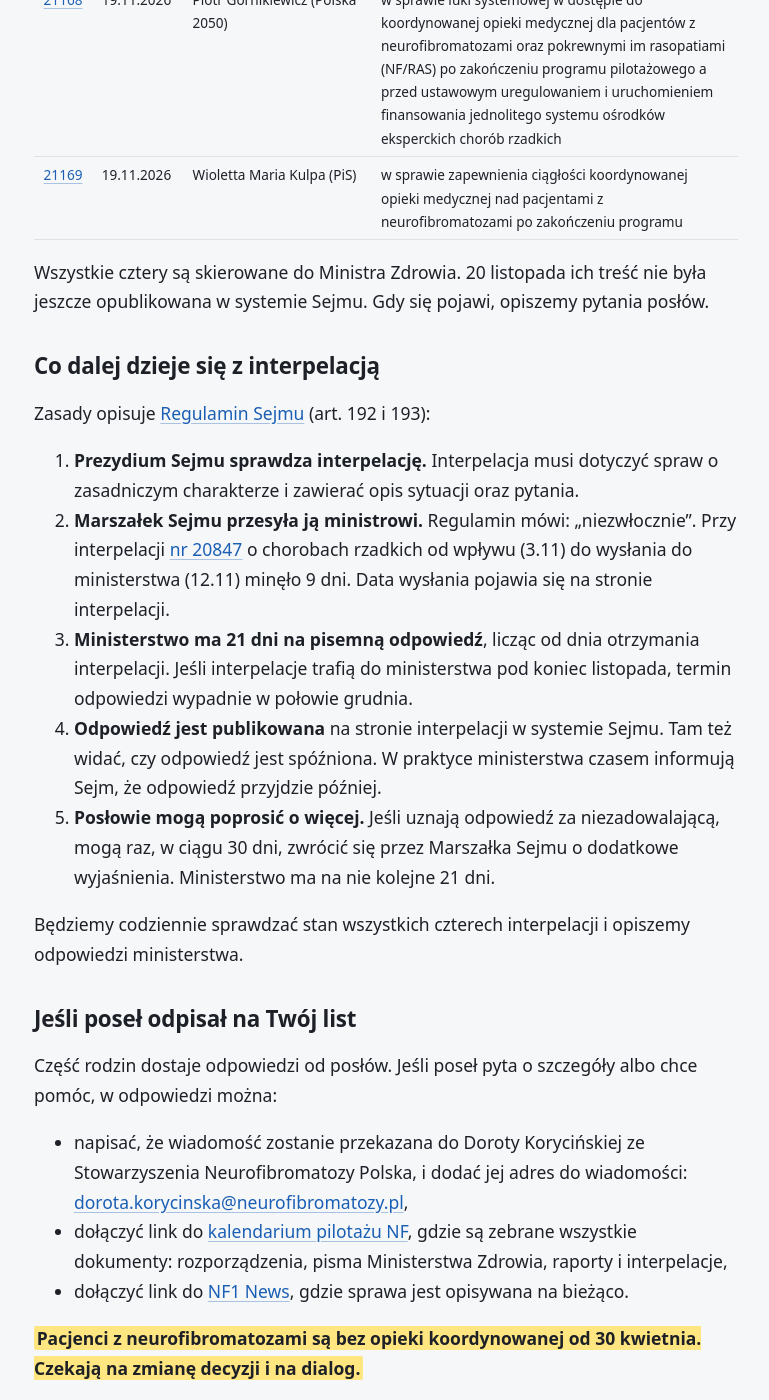
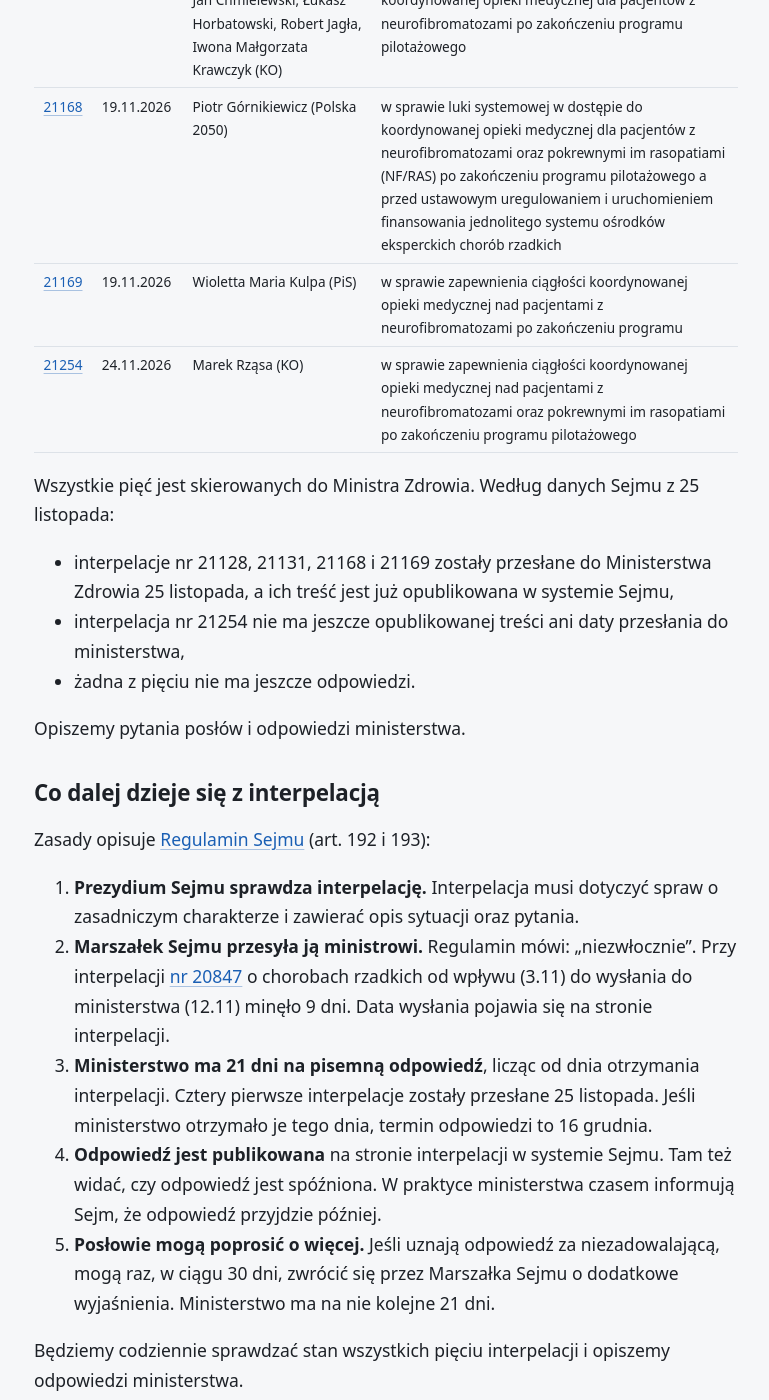
Before and after one commit to sylwiaeb/nf1news, a Jekyll site: the page built from _posts/2026-11-20-cztery-interpelacje-w-sprawie-nf.md, in a window 1280 px wide and 1400 px high, scrolled down 1050 px. Shown: the whole window, without its empty margins (254-1023 px from the left). Built offline with Jekyll 4.4.1, drawn with Linux system fonts in a browser that asks for light colours; some of the changed text lies outside the part shown.

Commit message:
Wpis o interpelacjach: piąta interpelacja (21254), nowa grafika
Co-Authored-By: Claude Opus 5.5 <noreply@anthropic.com>
Claude-Session: https://claude.ai/code/session_019jaYARxgwumhW8skHA1Uy4

```diff
--- a/_posts/2026-11-20-cztery-interpelacje-w-sprawie-nf.md
+++ b/_posts/2026-11-20-cztery-interpelacje-w-sprawie-nf.md
@@ -1,18 +1,20 @@
 ---
 date: 2026-11-20 19:00:00 +0100
-title: "Cztery interpelacje w sprawie pacjentów z NF. Posłowie z trzech klubów pytają Ministerstwo Zdrowia"
-description: "18 i 19 listopada 2026 r. posłowie złożyli cztery interpelacje do Ministra Zdrowia w sprawie koordynowanej opieki nad pacjentami z neurofibromatozami po zakończeniu pilotażu. Podpisało je 14 posłów z PiS, KO i Polski 2050. Wyjaśniamy, co dalej dzieje się z interpelacją i ile czasu ma ministerstwo na odpowiedź."
-image: /assets/grafiki/2026-11-20-cztery-interpelacje-w-sprawie-nf.png
-grafika_alt: "Sejm, 18–19 listopada 2026: 4 interpelacje w sprawie opieki nad pacjentami z NF. 14 posłów z 3 klubów. 21 dni ma Ministerstwo Zdrowia na odpowiedź. Głos pacjentów z NF dotarł do Sejmu."
-tweet: "18–19.11 posłowie złożyli 4 interpelacje do Ministra Zdrowia w sprawie opieki nad pacjentami z neurofibromatozami po końcu pilotażu. Podpisało je 14 posłów z PiS, KO i Polski 2050. MZ ma 21 dni na odpowiedź od otrzymania. @MZ_GOV_PL #NF1 #neurofibromatoza #ChorobyRzadkie"
-fb: "18 i 19 listopada 2026 r. w Sejmie złożono cztery interpelacje do Ministra Zdrowia w sprawie koordynowanej opieki nad pacjentami z neurofibromatozami po zakończeniu programu pilotażowego 30 kwietnia. Podpisało je 14 posłów z trzech klubów: PiS, KO i Polski 2050. Od 14 listopada pacjenci i rodziny pisali do posłów z prośbą o pomoc. Dziękujemy wszystkim, którzy napisali. Ministerstwo Zdrowia ma 21 dni na odpowiedź od dnia otrzymania interpelacji. Ministerstwo Zdrowia kieruje minister Jolanta Sobierańska-Grenda. #NF1 #neurofibromatoza #ChorobyRzadkie"
+title: "Pięć interpelacji w sprawie pacjentów z NF. Posłowie z trzech klubów pytają Ministerstwo Zdrowia"
+description: "Od 18 do 24 listopada 2026 r. posłowie złożyli pięć interpelacji do Ministra Zdrowia w sprawie koordynowanej opieki nad pacjentami z neurofibromatozami po zakończeniu pilotażu. Podpisało je 15 posłów z PiS, KO i Polski 2050. Wyjaśniamy, co dalej dzieje się z interpelacją i ile czasu ma ministerstwo na odpowiedź."
+image: /assets/grafiki/2026-11-20-piec-interpelacji-w-sprawie-nf.png
+grafika_alt: "Sejm, 18–24 listopada 2026: 5 interpelacji w sprawie opieki nad pacjentami z NF. 15 posłów z 3 klubów. 21 dni ma Ministerstwo Zdrowia na odpowiedź. Głos pacjentów z NF dotarł do Sejmu."
+tweet: "Już 5 interpelacji do Ministra Zdrowia w sprawie opieki nad pacjentami z neurofibromatozami po końcu pilotażu. Podpisało je 15 posłów z PiS, KO i Polski 2050. MZ ma 21 dni na odpowiedź od otrzymania. @MZ_GOV_PL #NF1 #neurofibromatoza #ChorobyRzadkie"
+fb: "Od 18 do 24 listopada 2026 r. w Sejmie złożono pięć interpelacji do Ministra Zdrowia w sprawie koordynowanej opieki nad pacjentami z neurofibromatozami po zakończeniu programu pilotażowego 30 kwietnia. Podpisało je 15 posłów z trzech klubów: PiS, KO i Polski 2050. Piątą interpelację złożył 24 listopada poseł Marek Rząsa (KO). Od 14 listopada pacjenci i rodziny pisali do posłów z prośbą o pomoc. Dziękujemy wszystkim, którzy napisali. Ministerstwo Zdrowia ma 21 dni na odpowiedź od dnia otrzymania interpelacji. Ministerstwo Zdrowia kieruje minister Jolanta Sobierańska-Grenda. #NF1 #neurofibromatoza #ChorobyRzadkie"
 ---
 
-18 i 19 listopada 2026 r. w Sejmie złożono cztery interpelacje do Ministra Zdrowia w sprawie opieki nad pacjentami z neurofibromatozami (NF) po zakończeniu programu pilotażowego. **<mark>Podpisało je 14 posłów z trzech klubów: Prawa i Sprawiedliwości, Koalicji Obywatelskiej i Polski 2050.</mark>**
+*Aktualizacja 25 listopada 2026 r.: 24 listopada wpłynęła piąta interpelacja w tej sprawie, od posła Marka Rząsy (KO). 25 listopada cztery pierwsze interpelacje zostały przesłane do Ministerstwa Zdrowia.*
+
+Od 18 do 24 listopada 2026 r. w Sejmie złożono pięć interpelacji do Ministra Zdrowia w sprawie opieki nad pacjentami z neurofibromatozami (NF) po zakończeniu programu pilotażowego. **<mark>Podpisało je 15 posłów z trzech klubów: Prawa i Sprawiedliwości, Koalicji Obywatelskiej i Polski 2050.</mark>**
 
 Od 14 listopada pacjenci z NF i ich rodziny [pisali do posłów]({{ '/napisz-do-posla/' | relative_url }}) z prośbą o pomoc. Cztery dni później w Sejmie pojawiły się pierwsze interpelacje. Dziękujemy wszystkim, którzy napisali.
 
-## Cztery interpelacje
+## Pięć interpelacji
 
 | Nr | Data wpływu | Posłowie | Tytuł |
 | --- | --- | --- | --- |
@@ -20,8 +22,15 @@ Od 14 listopada pacjenci z NF i ich rodziny [pisali do posłów]({{ '/napisz-do-
 | [21131](https://sejm.gov.pl/sejm10.nsf/interpelacja.xsp?typ=int&nr=21131) | 18.11.2026 | Sylwia Bielawska, Marek Jan Chmielewski, Łukasz Horbatowski, Robert Jagła, Iwona Małgorzata Krawczyk (KO) | w sprawie zapewnienia ciągłości oraz dostępności koordynowanej opieki medycznej dla pacjentów z neurofibromatozami po zakończeniu programu pilotażowego |
 | [21168](https://sejm.gov.pl/sejm10.nsf/interpelacja.xsp?typ=int&nr=21168) | 19.11.2026 | Piotr Górnikiewicz (Polska 2050) | w sprawie luki systemowej w dostępie do koordynowanej opieki medycznej dla pacjentów z neurofibromatozami oraz pokrewnymi im rasopatiami (NF/RAS) po zakończeniu programu pilotażowego a przed ustawowym uregulowaniem i uruchomieniem finansowania jednolitego systemu ośrodków eksperckich chorób rzadkich |
 | [21169](https://sejm.gov.pl/sejm10.nsf/interpelacja.xsp?typ=int&nr=21169) | 19.11.2026 | Wioletta Maria Kulpa (PiS) | w sprawie zapewnienia ciągłości koordynowanej opieki medycznej nad pacjentami z neurofibromatozami po zakończeniu programu |
+| [21254](https://sejm.gov.pl/sejm10.nsf/interpelacja.xsp?typ=int&nr=21254) | 24.11.2026 | Marek Rząsa (KO) | w sprawie zapewnienia ciągłości koordynowanej opieki medycznej nad pacjentami z neurofibromatozami oraz pokrewnymi im rasopatiami po zakończeniu programu pilotażowego |
 
-Wszystkie cztery są skierowane do Ministra Zdrowia. 20 listopada ich treść nie była jeszcze opublikowana w systemie Sejmu. Gdy się pojawi, opiszemy pytania posłów.
+Wszystkie pięć jest skierowanych do Ministra Zdrowia. Według danych Sejmu z 25 listopada:
+
+- interpelacje nr 21128, 21131, 21168 i 21169 zostały przesłane do Ministerstwa Zdrowia 25 listopada, a ich treść jest już opublikowana w systemie Sejmu,
+- interpelacja nr 21254 nie ma jeszcze opublikowanej treści ani daty przesłania do ministerstwa,
+- żadna z pięciu nie ma jeszcze odpowiedzi.
+
+Opiszemy pytania posłów i odpowiedzi ministerstwa.
 
 ## Co dalej dzieje się z interpelacją
 
@@ -29,11 +38,11 @@ Zasady opisuje [Regulamin Sejmu](https://api.sejm.gov.pl/eli/acts/MP/2026/573/te
 
 1. **Prezydium Sejmu sprawdza interpelację.** Interpelacja musi dotyczyć spraw o zasadniczym charakterze i zawierać opis sytuacji oraz pytania.
 2. **Marszałek Sejmu przesyła ją ministrowi.** Regulamin mówi: „niezwłocznie”. Przy interpelacji [nr 20847](https://sejm.gov.pl/sejm10.nsf/interpelacja.xsp?typ=int&nr=20847) o chorobach rzadkich od wpływu (3.11) do wysłania do ministerstwa (12.11) minęło 9 dni. Data wysłania pojawia się na stronie interpelacji.
-3. **Ministerstwo ma 21 dni na pisemną odpowiedź**, licząc od dnia otrzymania interpelacji. Jeśli interpelacje trafią do ministerstwa pod koniec listopada, termin odpowiedzi wypadnie w połowie grudnia.
+3. **Ministerstwo ma 21 dni na pisemną odpowiedź**, licząc od dnia otrzymania interpelacji. Cztery pierwsze interpelacje zostały przesłane 25 listopada. Jeśli ministerstwo otrzymało je tego dnia, termin odpowiedzi to 16 grudnia.
 4. **Odpowiedź jest publikowana** na stronie interpelacji w systemie Sejmu. Tam też widać, czy odpowiedź jest spóźniona. W praktyce ministerstwa czasem informują Sejm, że odpowiedź przyjdzie później.
 5. **Posłowie mogą poprosić o więcej.** Jeśli uznają odpowiedź za niezadowalającą, mogą raz, w ciągu 30 dni, zwrócić się przez Marszałka Sejmu o dodatkowe wyjaśnienia. Ministerstwo ma na nie kolejne 21 dni.
 
-Będziemy codziennie sprawdzać stan wszystkich czterech interpelacji i opiszemy odpowiedzi ministerstwa.
+Będziemy codziennie sprawdzać stan wszystkich pięciu interpelacji i opiszemy odpowiedzi ministerstwa.
 
 ## Jeśli poseł odpisał na Twój list
 
@@ -51,4 +60,5 @@ Część rodzin dostaje odpowiedzi od posłów. Jeśli poseł pyta o szczegóły
 - [Interpelacja nr 21131](https://sejm.gov.pl/sejm10.nsf/interpelacja.xsp?typ=int&nr=21131)
 - [Interpelacja nr 21168](https://sejm.gov.pl/sejm10.nsf/interpelacja.xsp?typ=int&nr=21168)
 - [Interpelacja nr 21169](https://sejm.gov.pl/sejm10.nsf/interpelacja.xsp?typ=int&nr=21169)
+- [Interpelacja nr 21254](https://sejm.gov.pl/sejm10.nsf/interpelacja.xsp?typ=int&nr=21254)
 - [Regulamin Sejmu, tekst jednolity M.P. 2026 poz. 573, art. 192–193](https://api.sejm.gov.pl/eli/acts/MP/2026/573/text.pdf)
```
Also changed, not shown: grafiki/2026-11-20-piec-interpelacji-w-sprawie-nf.json (added, +12 -0 lines), assets/grafiki/2026-11-20-piec-interpelacji-w-sprawie-nf-kwadrat.png (added), assets/grafiki/2026-11-20-piec-interpelacji-w-sprawie-nf.png (added).
